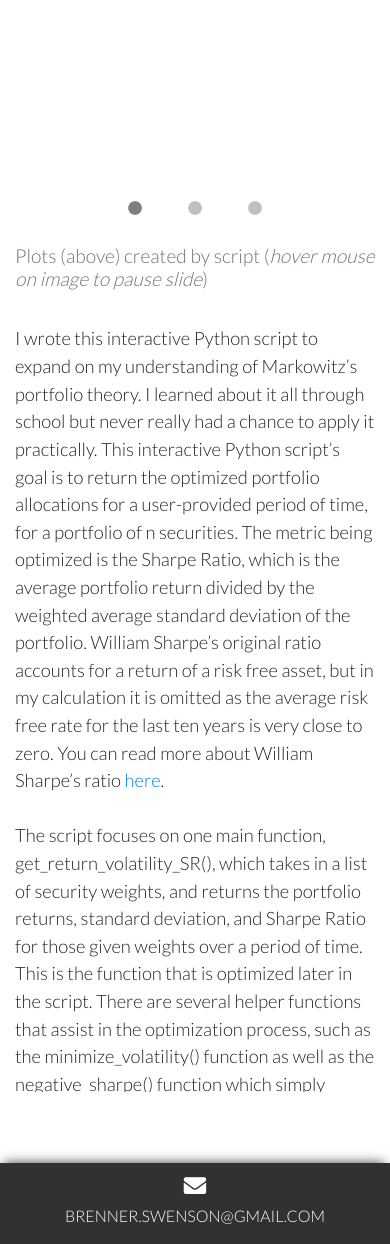
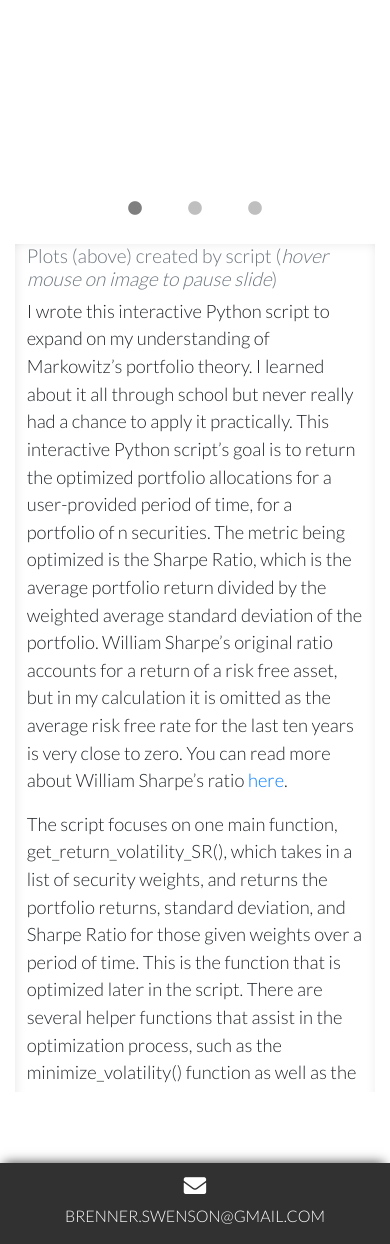
Before and after one commit to brennerswenson/personalPortfolio, a Django app: page /projects/optimizer in a window 390 px wide. Shown: the part 3331-4575 px from the top of the page. Run offline with Django 3.2, Linux system fonts and the light colour scheme; some libraries are stand-ins or nearby versions.

Commit message:
more changes to mobile compatability

```diff
--- a/static/css/master.css
+++ b/static/css/master.css
@@ -185,6 +185,7 @@
   width: 45vw;
   display: inline-table;
   float: none;
+  max-width: 100vw;
 
 }
 
@@ -457,6 +458,7 @@
   margin-left: 2vw;
   margin-right: 2vw;
   font-style:italic;
+  text-align: left;
 }
 
 .holdbackLongExplanationEnd{
@@ -601,7 +603,63 @@
     padding-top: 15vh;
   }
   .projectList {
-    /* box-shadow: inset 0px 0px 0px 0px rgba(255, 255, 255, 1); */
+    font-size: .8rem;
+    padding-bottom: 4vh;
+    padding-top: 2vh;
+    display: flex;
+    justify-content: center;
+  }
+
+  .projectsButtonContainer {
+    max-width: 80vw;
+  }
+
+  ul {
+    /* list-style-type: none; */
+  }
+
+  .project {
+    width: 30vw;
+    /* display: inline-table; */
+    float: none;
+  }
+
+  .btn-primary {
+    background-color: rgba(48, 48, 48, 0.93);
+    box-shadow: -1px 3px 15px -4px rgba(0,0,0,0.5);
+    font-size: 1.0rem;
+    color: #ffffff;
+    font-weight: 100;
+    font-family: 'Lato', sans-serif;
+    width: 65vw;
+    white-space:normal !important;
+    word-wrap: break-word;
+    text-align: center;
+  }
+  .patrickRecommenderHeading{
+    padding-top: 5vh;
+  }
+
+  #patrickRecText{
+    padding-bottom: 10vh;
+  }
+
+  .optimizerExplanationText {
+    padding-left: 3vw;
+    padding-right: 3vw;
+    overflow-x: hidden;
+  }
+
+  .encryperExplanationText {
+    padding-left: 3vw;
+    padding-right: 3vw;
+    overflow-x: hidden;
+  }
+
+  .holdbackBriefExplanation{
+    font-size: 1.5rem;
+    text-align: left;
+
   }
 
   /* landscape phones */
--- a/templates/pdfEncrypter.html
+++ b/templates/pdfEncrypter.html
@@ -212,7 +212,7 @@
                 </div>
 
               </div>
-              <p class="encrypterExplanationText row">
+              <div class="encrypterExplanationText row">
                 <p>
                 At my last job, one of our main responsibilities was preparing investor statements for our clients’ hedge/private equity funds. These statements contain very sensitive information, such as the net asset value of their investments, their addresses, etc.. We would then distribute these documents directly to investors via email, or via a portal depending on the client.</p>
 <p>
@@ -226,7 +226,7 @@
 <p>
 I created this several months prior to leaving my last job and it saved my team hours of work, as I showed them how to use it on their own machines! My managers and supervisors were thrilled at this, and so was I, because I love ad hoc projects like this one.
 </p>
-              </p>
+</div>
             </div>
             <div class="fadedScrollerEncrypter_fade"></div>
           </div>
--- a/templates/portfolioOptimizer.html
+++ b/templates/portfolioOptimizer.html
@@ -422,37 +422,36 @@
               </div>
 
             </div>
-          <p class="optimizerExplanationText">
+          <div class="optimizerExplanationText">
             <h4 class="carouselDisclaimer text-muted" >Plots (above) created by script (<em>hover mouse on image to pause slide</em>)</h4>
-            <br>
+            <p class="optimizerExplanationTextParagraph">
             I wrote this interactive Python script to expand on my understanding of Markowitz’s portfolio theory. I learned about it all through school but never really had a chance to apply it practically. This interactive Python script’s goal is to return the optimized portfolio allocations for a user-provided period of time, for a portfolio of n securities. The metric being optimized is the Sharpe Ratio, which is the average portfolio return divided by the weighted average standard deviation of the portfolio. William Sharpe’s original ratio accounts for a return of a risk free asset, but in my calculation it is omitted as the average risk free rate for the last ten years is very close to zero. You can read more about William Sharpe’s ratio <a href="https://en.wikipedia.org/wiki/Sharpe_ratio">here</a>.
-
-            <br>
-            <br>
+            </p>
+            <p>
 The script focuses on one main function, get_return_volatility_SR(), which takes in a list of security weights, and returns the portfolio returns, standard deviation, and Sharpe Ratio for those given weights over a period of time. This is the function that is optimized later in the script. There are several helper functions that assist in the optimization process, such as the minimize_volatility() function as well as the negative_sharpe() function which simply returns the negated output of the get_return_volatility_SR() function. This is because the optimizer used is a minimizer, so the target value needs to be negative.
-<br>
-<br>
+</p>
+<p>
 The flow of the script asks the user for a desired time period to run the optimizer for, and prompts them to enter as many stock tickers as they like. Using Morningstar’s API and Pandas DataReader, the script queries the API and returns a Pandas DataFrame containing security’s adjusted close price for the time period, as well as obtaining the SPY ETF as a benchmark security for plotting later on. The beginning five and ending five trading days are displayed in the script for user validation.
-<br>
-<br>
+</p>
+<p>
 Any optimizer requires constraints. In this case, the constraints are that the weights must be between zero and one, and that the weights must sum to one (no shorting or leverage). The optimizer itself uses sequential least squares programming (SLSQP) to minimize the negative Sharpe Ratio formula. You can read more about it <a href="http://www.pyopt.org/reference/optimizers.slsqp.html">here</a>. The optimized values are stored in a variable called optimized_results, which can be indexed later to retrieve various optimized metrics. After the minimization is ran, the script prints the optimized Sharpe Ratio to the user, and then prints a list of the portfolio securities’ allocation percentages.
-<br>
-<br>
+</p>
+<p>
 Using the optimized portfolio weights, the script creates a Pandas DataFrame with each security as a column with a starting value of 1,000, then multiplying each column by its respective optimized portfolio weight. The script then creates one more column called ‘TOTAL’ which sums horizontally to arrive at the entire portfolio’s value for each trading day.
-<br>
-<br>
+</p>
+<p>
 Using the Python library Matplotlib, the script plots a control portfolio assuming equal security allocations, a 3 month simple moving average, the optimized portfolio, and the S&P 500. Each of these hypothetical portfolios have a starting value of $1,000. The first graph, above, is the first resulting chart. You will see that the optimized portfolio performed significantly better than the equally allocated portfolio of the same securities.
-<br>
-<br>
+</p>
+<p>
 However, some investors may have a higher appetite for risk than others, meaning that they still want an efficient portfolio, but with the possibility for a higher standard deviation. Harry Markowitz’s Efficient Frontier describes this; that there is an efficient set of portfolios that generate the highest amount of expected return for a given amount of risk. You can read about this Nobel Prize winning theory <a href="https://en.wikipedia.org/wiki/Modern_portfolio_theory">here</a>.
-<br>
-<br>
+</p>
+<p>
 The script plots the portfolio’s optimized Efficient Frontier. First, the script creates a list of 200 points, evenly spaced between the portfolio’s maximum and minimum returns. Subsequently, using the same minimize() function, iterates through this list of 200 hypothetical returns, and only returns the standard deviation if the hypothetical return matches the return of the previously calculated optimized weights. The standard deviation is then appended to an empty list, until all 200 possible returns have been iterated through.
-<br>
-<br>
+</p>
+<p>
 These two lists are then plotted together via a Matplotlib scatter plot, which results in the Efficient Frontier being created. Also annotated is the highest Sharpe Ratio on the frontier, which is what was returned previously in the script. Both the return graph and the Efficient Frontier graph are presented to the user after the script ends, where the user has the option to save the figures if desired.
-
-          </p>
+</p>
+</div>
         </div>
         <div class="fadedScrollerOptimizer_fade">
 
--- a/templates/references.html
+++ b/templates/references.html
@@ -50,7 +50,7 @@
 
         </div>
         <div class="fadedScrollerReferences">
-          <div class="recTextContainer">
+          <div class="recTextContainer" id='patrickRecText'>
 
 
           <p class="referenceParagraph"><br>Brenner reported directly to me for about 18 months as an analyst with Strata Fund Solutions. His primary responsibilities including preparing US GAAP compliant financial statements, coordinating client audits, investment reconciliations,
```
